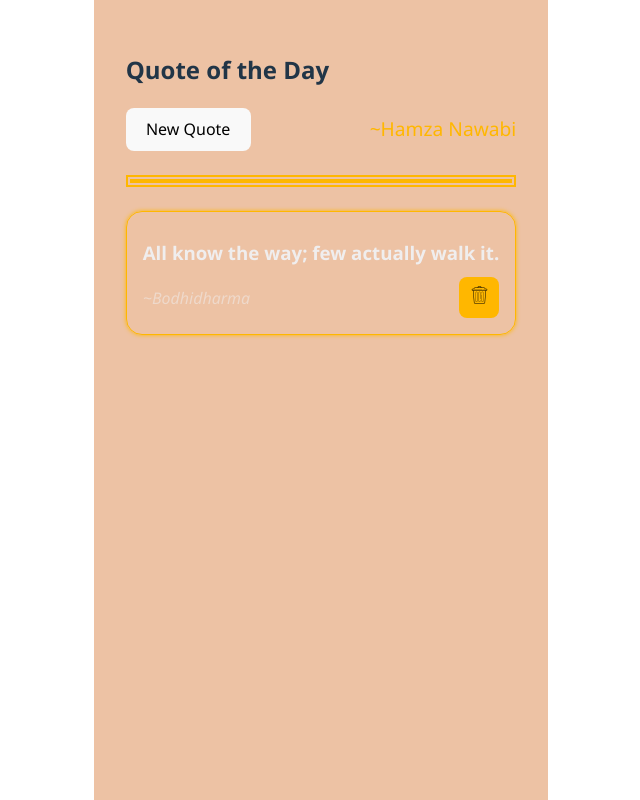
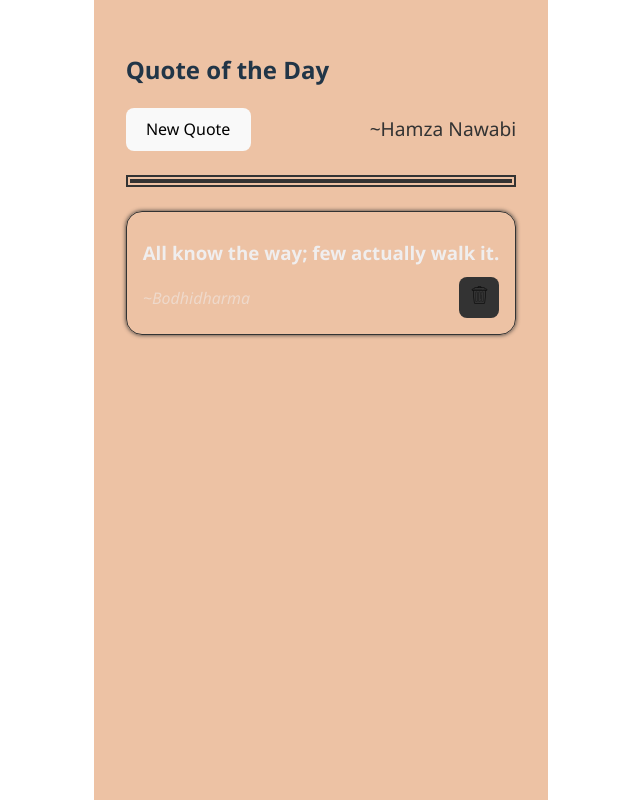
Before and after one commit to Nawabi-Hamza/Random-Quote, a React (Vite) app: page / in a window 1280 px wide. Shown: the whole page, without its empty margins (319-959 px from the left). Built offline with nearby package versions, Linux system fonts and the light colour scheme.

Commit message:
change color

```diff
--- a/src/index.css
+++ b/src/index.css
@@ -10,7 +10,8 @@
   text-rendering: optimizeLegibility;
   -webkit-font-smoothing: antialiased;
   -moz-osx-font-smoothing: grayscale;
-  --primary-color: rgb(255, 183, 0);
+  /* --primary-color: rgb(255, 183, 0); */
+  --primary-color: #333;
 
 }
 
```
